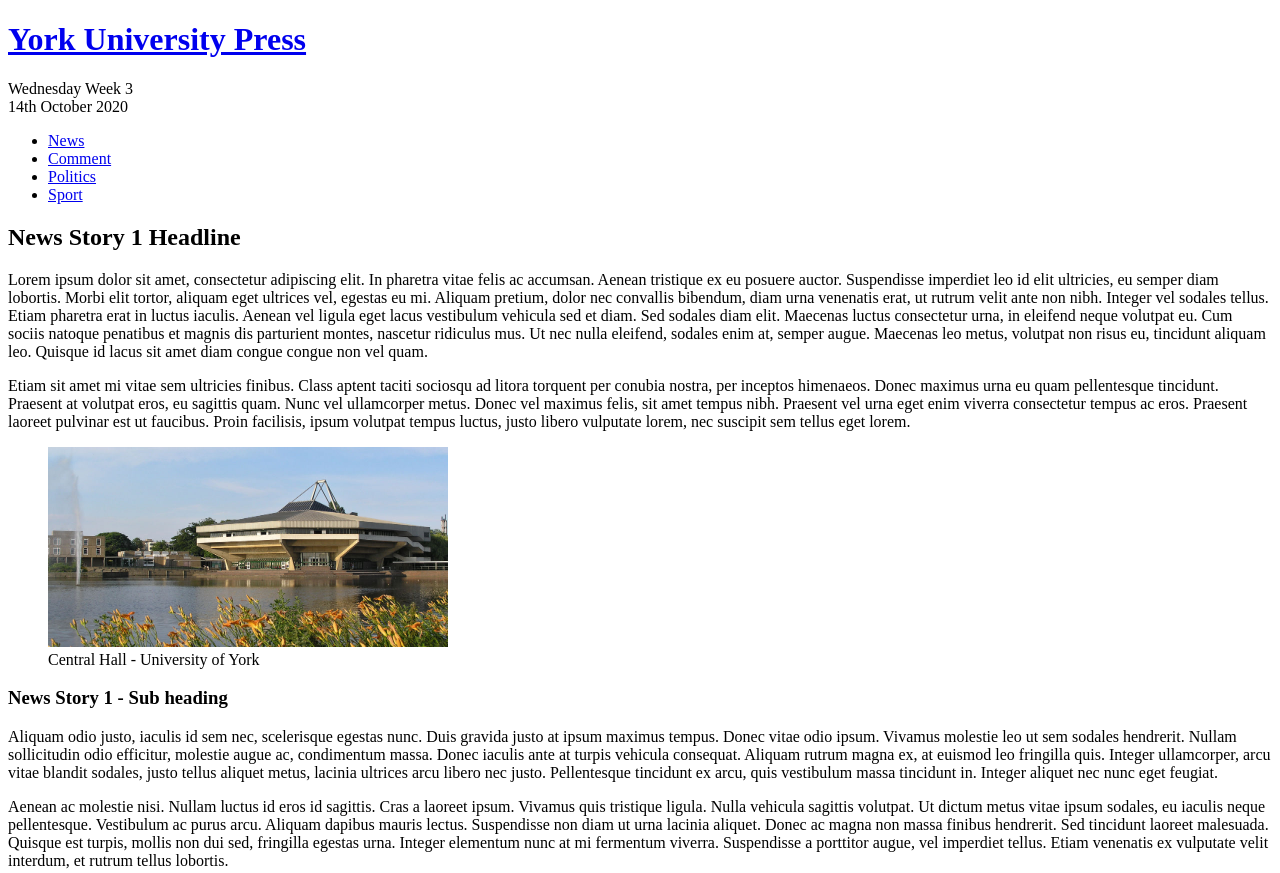
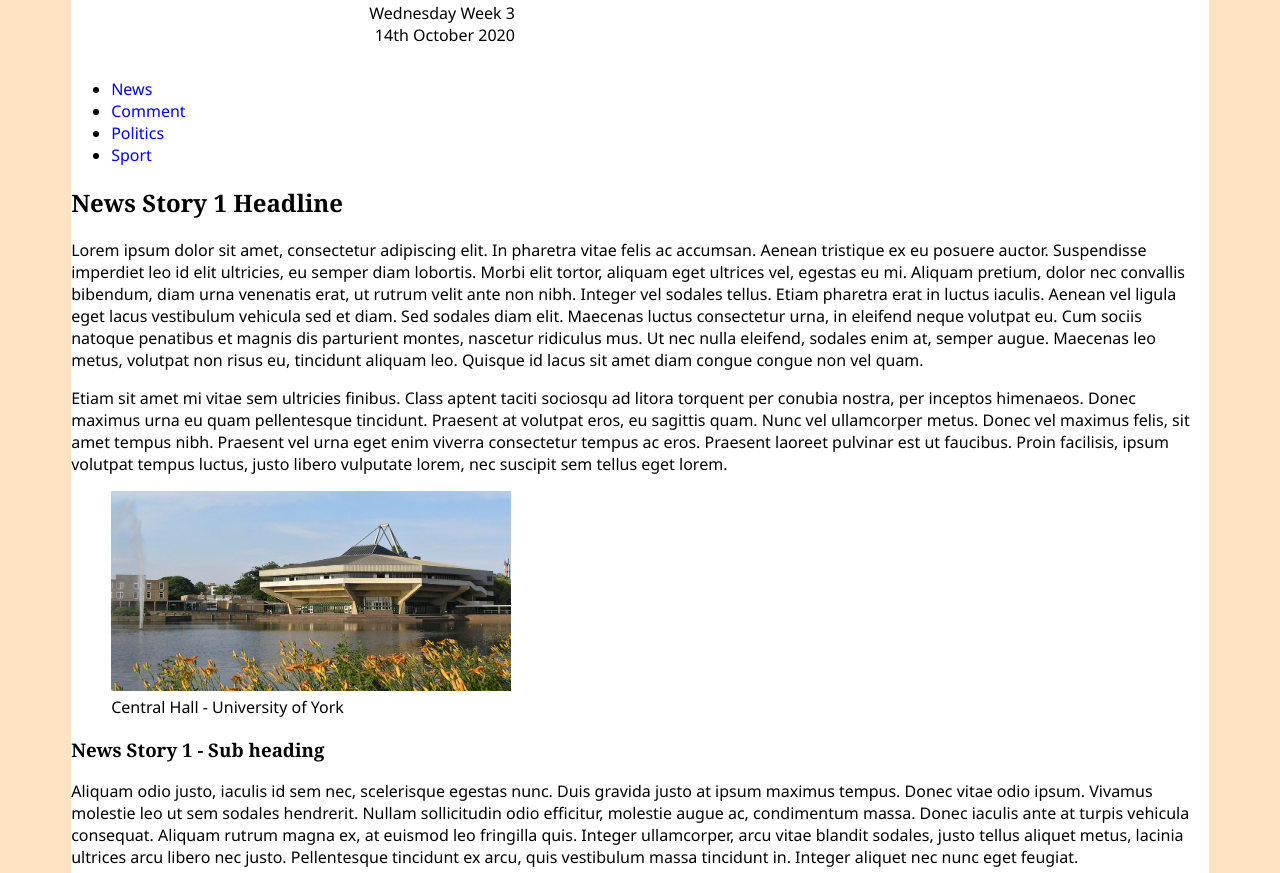
Before and after one commit to tpk516/W2-P2-positioning, a plain HTML site: page W2 Practical 2 starter code/index.html in a window 1280 px wide. Shown: the top 873 px of the page. Drawn offline with Linux system fonts and the light colour scheme.

Commit message:
Update index.html

```diff
--- a/W2 Practical 2 starter code/index.html
+++ b/W2 Practical 2 starter code/index.html
@@ -3,12 +3,11 @@
     <head>
         <meta charset="UTF-8" >
         <title>York University Press</title>
-        <!--Link your stylesheet here-->
+        <link href="styles.css" type="text/css" rel="stylesheet">
     </head>
     <body>
         <div id="content-area">
             <header>
-                <h1 id="page-title"><a href="index.html">York University Press</a></h1>
                 <!--Eventually, the date will be autogenerated using JavaScript-->
                 <p id="date">Wednesday Week 3<br>14th October 2020</p>
             </header>
```
